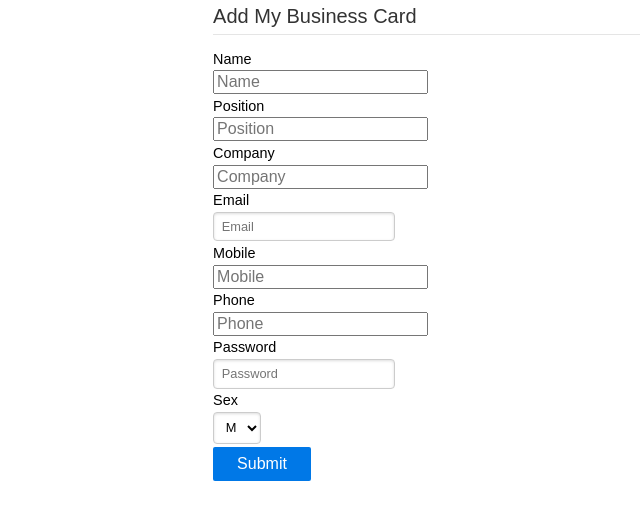
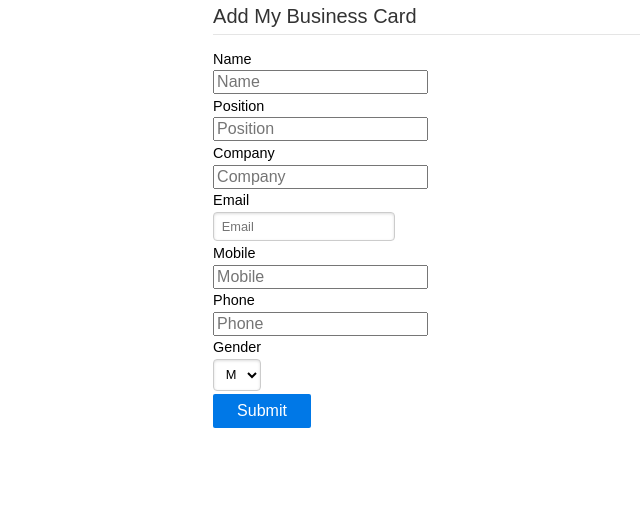
Before and after one commit to donh/hitter, a CakePHP app: the page made by app/View/Home/index.ctp in a window 1280 px wide. Shown: the part 88-608 px from the top of the page, without its empty margins (218-858 px from the left). Run offline with PHP 8.4 and a stand-in for CakePHP, Linux system fonts and the light colour scheme; the template is opened without the code that fills it, so the values that code supplies are empty; some libraries are stand-ins or nearby versions.

Commit message:
Create app/Model/Card.php

```diff
--- a/app/View/Home/index.ctp
+++ b/app/View/Home/index.ctp
@@ -50,12 +50,12 @@ App::uses('Debugger', 'Utility');
 
 			<label for="phone">Phone</label>
 			<input id="phone" type="" placeholder="Phone" name="data[Card][phone]">
-
+<!--
 			<label for="password">Password</label>
 			<input id="password" type="password" placeholder="Password" name="data[Card][password]">
-
-			<label for="sex">Sex</label>
-			<select id="sex" name="data[Card][sex]">
+-->
+			<label for="gender">Gender</label>
+			<select id="gender" name="data[Card][gender]">
 				<option>M</option>
 				<option>F</option>
 			</select>
```
Also changed, not shown: app/Controller/CardsController.php (+8 -3 lines).
